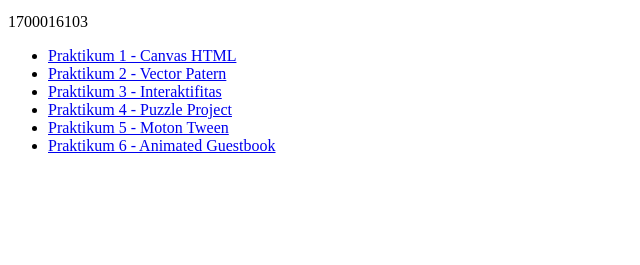
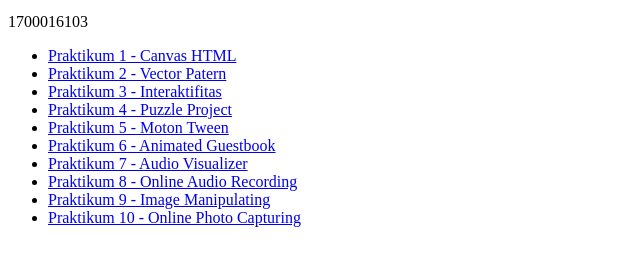
Before and after one commit to rsramadhani/Multimedia-Online, a plain HTML site: page index.html in a window 1280 px wide. Shown: the part 101-366 px from the top of the page, without its empty margins (0-640 px from the left). Drawn offline with Linux system fonts and the light colour scheme.

Commit message:
Update index.html

```diff
--- a/index.html
+++ b/index.html
@@ -9,7 +9,7 @@
 	<p> 1700016103 </p>
 
 	<ul>
-		<li> <a href = "Praktikum1.html">
+		<li> <a href = "Praktikum1_1700016103.html">
 		Praktikum 1 - Canvas HTML </a> </li>
 
 		<li> <a href="Praktikum2_1700016103.html">
@@ -27,6 +27,18 @@
 		<li> <a href="Praktikum6_1700016103.html">
 		 Praktikum 6 - Animated Guestbook </a> </li>
 
+		<li> <a href="Praktikum6_1700016103.html">
+		 Praktikum 7 - Audio Visualizer </a> </li>
+
+		<li> <a href="Praktikum6_1700016103.html">
+		 Praktikum 8 - Online Audio Recording </a> </li>
+
+		<li> <a href="Praktikum6_1700016103.html">
+		 Praktikum 9 - Image Manipulating </a> </li>
+
+		<li> <a href="Praktikum6_1700016103.html">
+		 Praktikum 10 - Online Photo Capturing </a> </li>
+
 	</ul>
 
 	</body>
```
